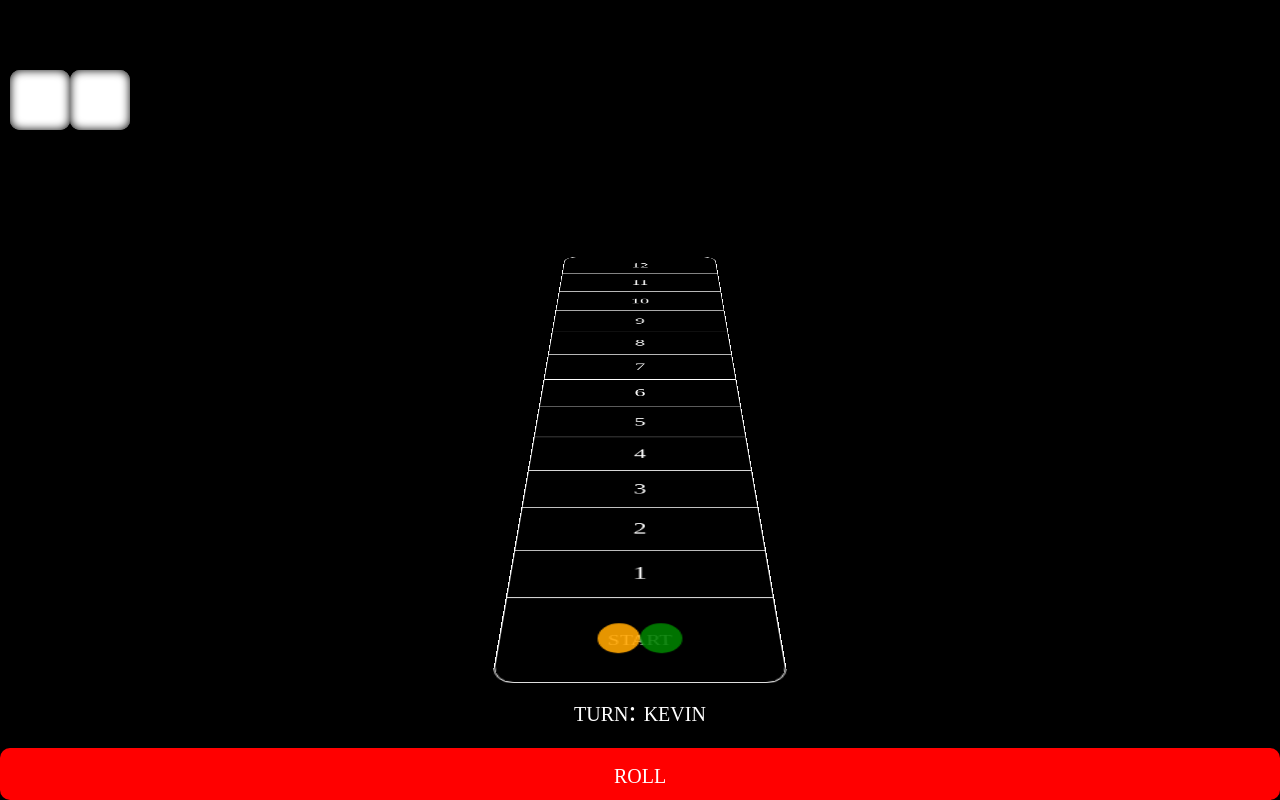
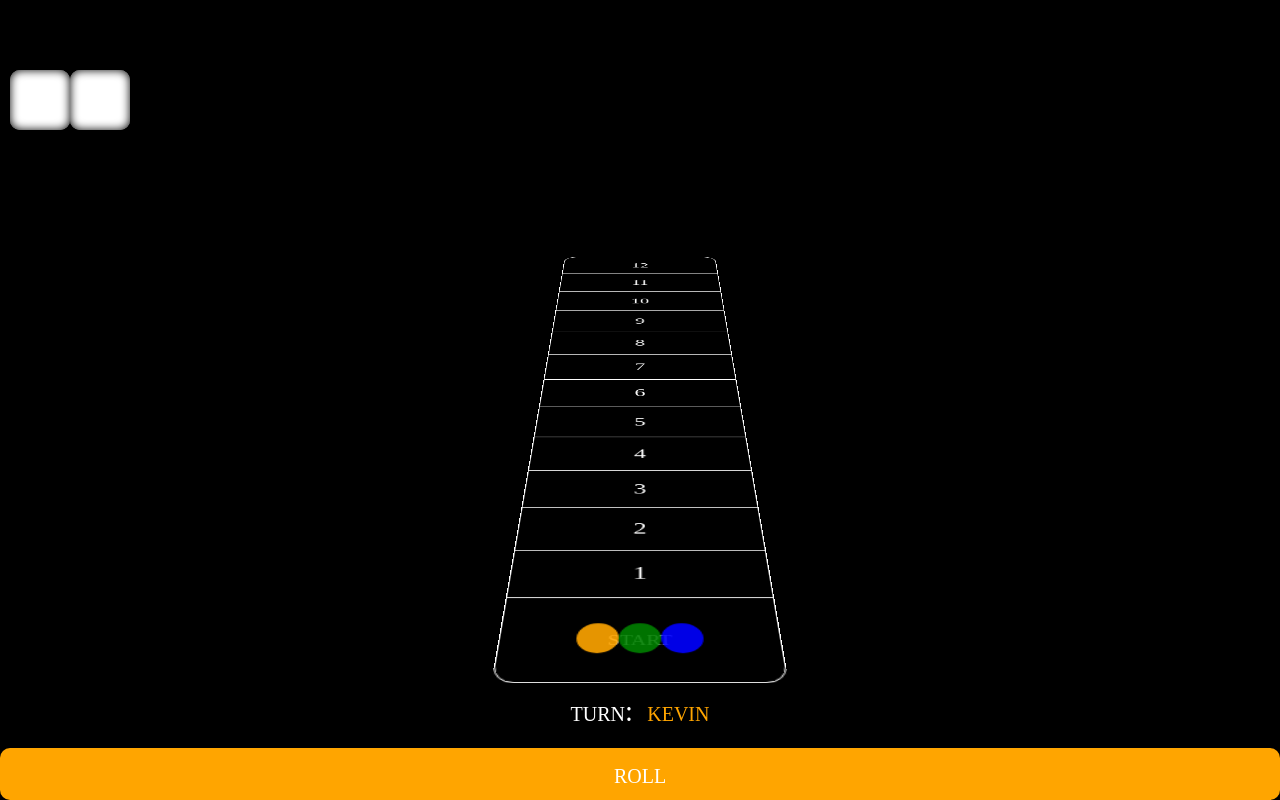
Before and after one commit to KevinW90/Bump_Back, a React (Create React App) app: page / in a window 1280 px wide. Built offline with nearby package versions, Linux system fonts and the light colour scheme.

Commit message:
consecutive bumps added

```diff
--- a/src/components/BumpBack.js
+++ b/src/components/BumpBack.js
@@ -17,7 +17,7 @@ class BumpBack extends Component {
             die1: 0,
             die2: 0,
             active_player: 0,
-            who_rolled: ''
+            who_rolled: null
         }
 
 
@@ -31,6 +31,7 @@ class BumpBack extends Component {
         }
 
         this.DiceRoll = this.DiceRoll.bind(this);
+        this.Bump = this.Bump.bind(this);
     }
 
     player_list = [
@@ -45,6 +46,12 @@ class BumpBack extends Component {
             pos: "start",
             color: "green",
             turn: 0
+        },
+        {
+            name: "stuart",
+            pos: "start",
+            color: "blue",
+            turn: 0
         }
     ]
 
@@ -55,7 +62,6 @@ class BumpBack extends Component {
         let total = _die1 + _die2;
         //player info
         let pos = this.player_list[this.state.active_player].pos;
-        let active_player = this.player_list[this.state.active_player];
         //tracks if the player moved
         let moved = false;
 
@@ -78,15 +84,16 @@ class BumpBack extends Component {
             //next and previous spaces
             let next = pos + 1;
             let prev = pos - 1;
-            console.log(`next: ${next}; prev: ${prev}`);
 
             //rolling rules in order of importance
             if (_die1 === prev || _die2 === prev || total === prev) { //if prev is rolled, must go back to that space
                 this.player_list[this.state.active_player].pos = prev;
                 moved = true;
             } else if (_die1 === _die2) { //if doubles
+                console.log('doubles')
                 //snake eyes moves 3
                 if (total === 2) {
+                    console.log('snake eyes')
                     //if new pos is higher than 12, no  move
                     if (pos + 3 <= 12) {
                         this.player_list[this.state.active_player].pos += 3;
@@ -101,9 +108,11 @@ class BumpBack extends Component {
                         //included because of bug in rules that prevents winning on space 11
                         //you need a 12, which is a double, and space is over 7; from above, nothing happens
                         this.player_list[this.state.active_player].pos += 1;
+                        moved = true;
                     }
                 }
                 else if (_die1 > pos) { //if the total is ahead of player
+                    console.log('move to die1')
                     //move to that spot
                     this.player_list[this.state.active_player].pos = _die1;
                     moved = true;
@@ -118,17 +127,9 @@ class BumpBack extends Component {
             }
         }
 
-        //check if player's new position is occupied
+        //bump back feature
         if (moved) { //if the player moved
-            for (let i = 0; i < this.player_list.length; i++) { //for all players
-                let other_player = this.player_list[i];
-                if (i !== this.state.active_player) { //don't check a player against itself
-                    if (active_player.pos === other_player.pos &&
-                        pos !== 1) { //active player's position equals another player's position, but not on first space
-                        this.player_list[i].pos -= 1; //move other player back 1 space
-                    }
-                }
-            }
+            this.Bump(this.player_list[this.state.active_player]);
         }
 
         //get the next player
@@ -141,8 +142,23 @@ class BumpBack extends Component {
             die2: _die2,
             //set new active player
             active_player: newActivePlayer,
-            who_rolled: this.player_list[this.state.active_player].name
+            who_rolled: this.state.active_player
         })
+
+        console.log(this.player_list);
+    }
+
+    Bump = (player) => {
+        for (let i = 0; i < this.player_list.length; i++) { //for all players
+            let other_player = this.player_list[i];
+            if (player !== other_player) { //don't check a player against itself
+                if (player.pos === other_player.pos &&
+                    other_player.pos !== 1) { //active player's position equals another player's position, but not on first space
+                    this.player_list[i].pos -= 1; //move other player back 1 space
+                    this.Bump(this.player_list[i]) //check the bumped player's position for another bump
+                }
+            }
+        }
     }
 
     render() {
@@ -165,7 +181,12 @@ class BumpBack extends Component {
         return (
             <div id="bump-back">
                 <div className="playback">
-                    {this.who_rolled !== '' ? <div className="who-rolled">{this.state.who_rolled}</div> : <div></div>}
+                    {this.state.who_rolled !== null ? <div className="who-rolled"
+                                                           style={{color: this.player_list[this.state.who_rolled].color}}>
+                                                         {this.player_list[this.state.who_rolled].name}
+                                                      </div>
+                                                    :
+                                                      <div></div>}
                     <div className="dice">
                         <Die dotCnt={this.state.die1} />
                         <Die dotCnt={this.state.die2} />
@@ -173,8 +194,11 @@ class BumpBack extends Component {
                 </div>
 
                 <div className="game-menu">
-                    <div className="active-player">turn: {this.player_list[this.state.active_player].name}</div>
-                    <Button role="roll" clickHandler={this.DiceRoll}/>
+                    <div className="active-player">turn: &nbsp; <span style={{color: this.player_list[this.state.active_player].color}}>
+                                                             {this.player_list[this.state.active_player].name}
+                                                         </span>
+                    </div>
+                    <Button role="roll" clickHandler={this.DiceRoll} bg={this.player_list[this.state.active_player].color}/>
                 </div>
                 <div className="strip">
                     {p.map( (players, n) => {
@@ -187,7 +211,6 @@ class BumpBack extends Component {
                                             for (let i = 0; i < this.player_list.length; i++) {
                                                 if (this.player_list[i].name === name) {
                                                     bg = this.player_list[i].color;
-                                                    break;
                                                 }
                                             }
                                             return (<Player bg={bg}/>)
--- a/src/components/Button.js
+++ b/src/components/Button.js
@@ -4,7 +4,7 @@ import '../css/Button.css';
 
 const Button = (props) => {
     return (
-        <div className="btn" id="roll" onClick={props.clickHandler}>
+        <div className="btn" id="roll" onClick={props.clickHandler} style={{background: props.bg}}>
             roll
         </div>
     );
--- a/src/css/Button.css
+++ b/src/css/Button.css
@@ -4,6 +4,4 @@
     border-radius: 10px;
 
     padding: 10px;
-
-    background: red;
 }
```
